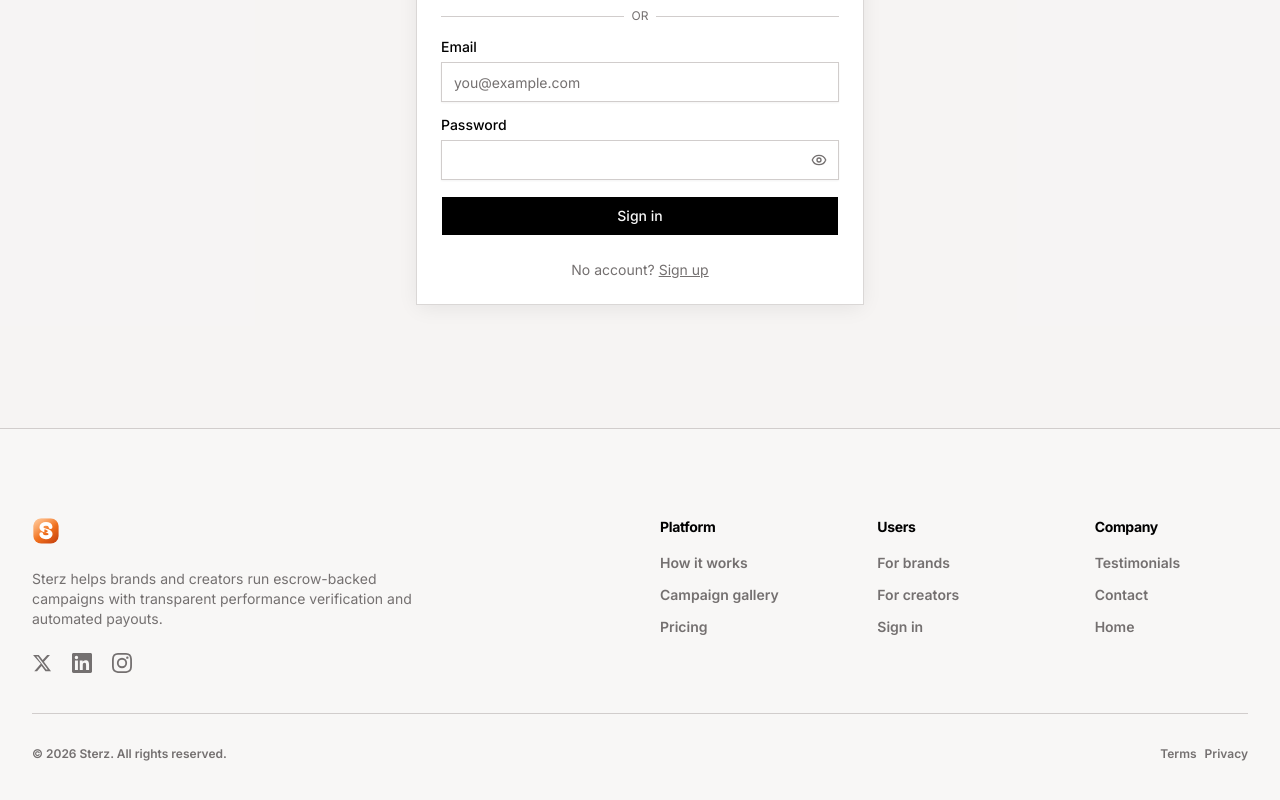
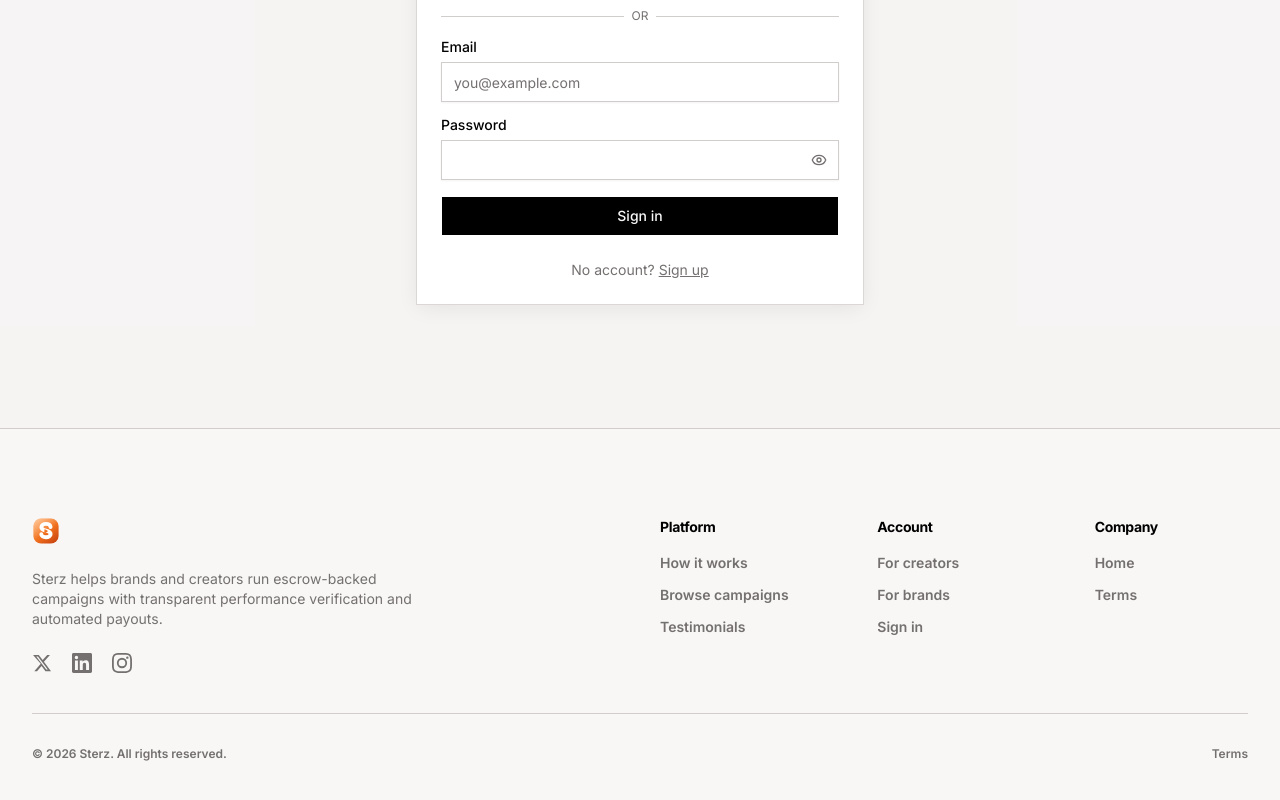
Before and after one commit to samuel-sarmah/ster, a Next.js app: page /login in a window 1280 px wide. Shown: the part 437-1237 px from the top of the page. Built offline with nearby package versions, Linux system fonts and the light colour scheme; no server answers.

Commit message:
fix: update site-footer navigation links and sections

```diff
--- a/components/site-footer.tsx
+++ b/components/site-footer.tsx
@@ -33,25 +33,24 @@ export function SiteFooter() {
         {
           title: "Platform",
           links: [
-            { name: "How it works", href: "/#hero" },
-            { name: "Campaign gallery", href: "/#gallery" },
-            { name: "Pricing", href: "/#pricing" },
+            { name: "How it works", href: "/#how-it-works" },
+            { name: "Browse campaigns", href: "/#marketplace" },
+            { name: "Testimonials", href: "/#testimonials" },
           ],
         },
         {
-          title: "Users",
+          title: "Account",
           links: [
-            { name: "For brands", href: "/signup" },
             { name: "For creators", href: "/signup" },
+            { name: "For brands", href: "/signup?role=brand" },
             { name: "Sign in", href: "/login" },
           ],
         },
         {
           title: "Company",
           links: [
-            { name: "Testimonials", href: "/#testimonials" },
-            { name: "Contact", href: "/#contact" },
             { name: "Home", href: "/" },
+            { name: "Terms", href: "/terms" },
           ],
         },
       ]}
@@ -61,10 +60,7 @@ export function SiteFooter() {
         { icon: <InstagramIcon className="size-5" />, href: "https://www.instagram.com", label: "Instagram" },
       ]}
       copyright={`© ${new Date().getFullYear()} Sterz. All rights reserved.`}
-      legalLinks={[
-        { name: "Terms", href: "/terms" },
-        { name: "Privacy", href: "/" },
-      ]}
+      legalLinks={[{ name: "Terms", href: "/terms" }]}
     />
   );
 }
```
